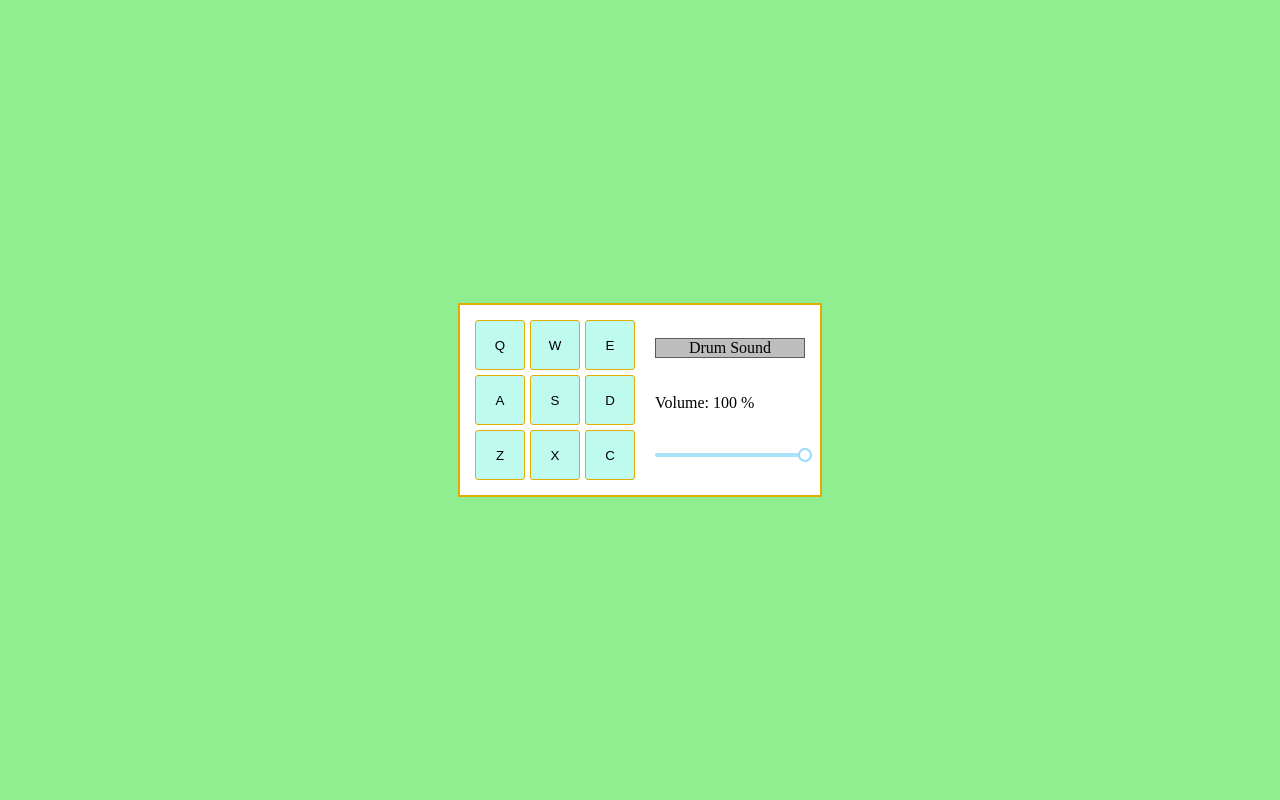
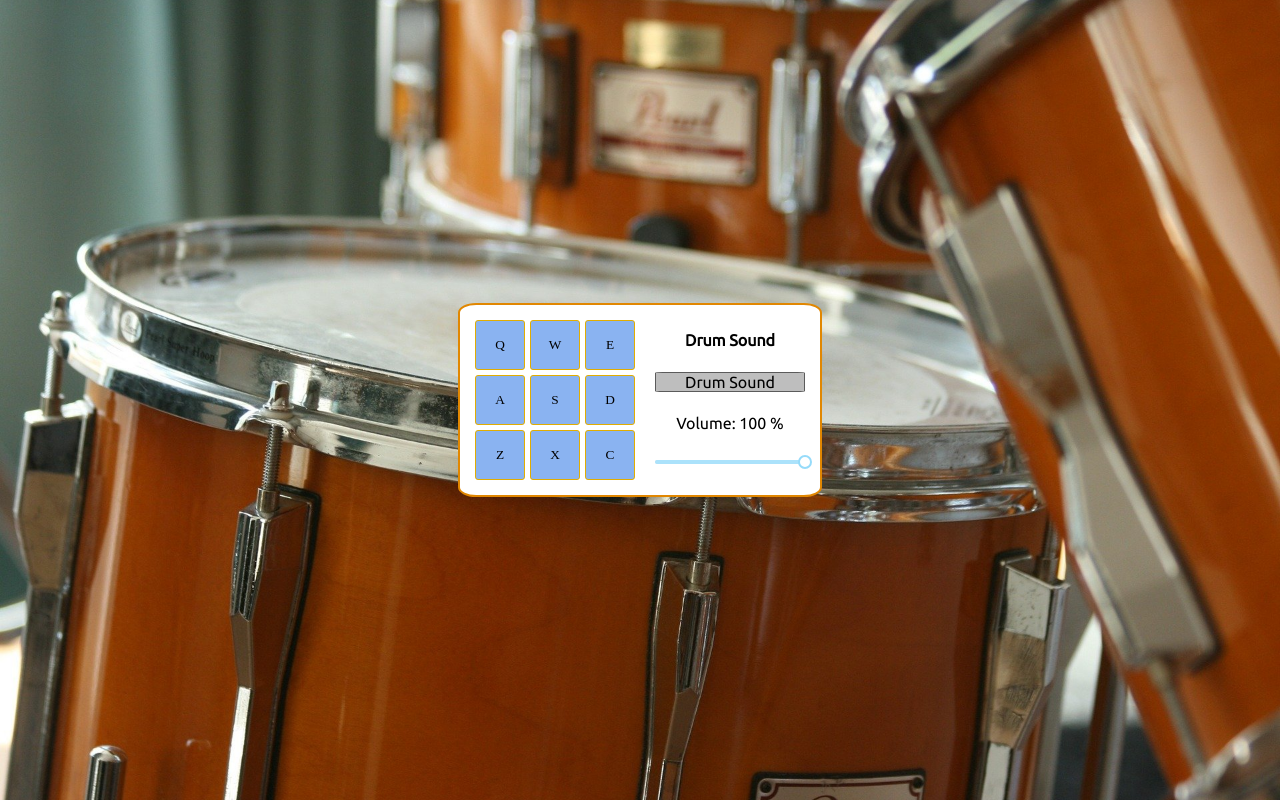
Before and after one commit to codyjamesbrooks/FCC-Drum-Machine, a React app: page / in a window 1280 px wide. Built offline with nearby package versions, Linux system fonts and the light colour scheme; a web font is replaced by a local one.

Commit message:
style and volume

```diff
--- a/src/controls.js
+++ b/src/controls.js
@@ -6,13 +6,15 @@ class Controls extends React.Component {
   render() {
     return (
       <div id="drum-controls">
+        <h4 id="display-label">Drum Sound</h4>
         <label id="display">{this.props.name}</label>
-        <label>Volume: {this.props.volume} %</label>
+        <label id="volume-label">Volume: {this.props.volume} %</label>
         <Slider
           min={0}
           max={100}
           value={this.props.volume}
           onChange={this.props.sliderChange}
+          id="volume-slider"
         />
       </div>
     );
--- a/src/drumpad.js
+++ b/src/drumpad.js
@@ -2,9 +2,12 @@ import React from "react";
 
 class DrumPad extends React.Component {
   render() {
-    const handleButton = function (event) {
+    let soundVolume = this.props.volume / 100;
+
+    const handleButton = (event) => {
       let name = event.target.id;
       let sound = document.getElementById(name).firstChild;
+      document.getElementById(name).firstChild.volume = soundVolume;
       sound.play();
     };
 
--- a/src/index.css
+++ b/src/index.css
@@ -1,17 +1,23 @@
+@import url("https://fonts.googleapis.com/css2?family=Ubuntu&family=Yatra+One&display=swap");
+
 * {
   margin: 0;
   padding: 0;
   box-sizing: border-box;
+}
+html {
+  background: url("drums-246840_1920.jpg") no-repeat center center fixed;
+  background-size: cover;
 }
 body {
   display: flex;
   justify-content: center;
   align-items: center;
   height: 100vh;
-  background-color: lightgreen;
 }
 #drum-machine {
-  border: 2px solid #e1ad01;
+  border: 2px solid #e18701;
+  border-radius: 5%;
   background-color: white;
   padding: 15px;
   display: grid;
@@ -33,9 +39,10 @@ body {
   gap: 5px 5px;
 }
 button {
+  font-family: "Yatra One";
   border: 1px solid #e1ad01;
   border-radius: 6%;
-  background-color: rgba(55, 241, 201, 0.322);
+  background-color: #015be175;
 }
 #Heater {
   grid-area: Q;
@@ -72,10 +79,19 @@ button {
   display: flex;
   flex-direction: column;
   justify-content: space-around;
+  text-align: center;
 }
 #display {
+  font-family: Ubuntu;
   border: 1px solid rgba(0, 0, 0, 0.521);
+  border-radius: 5%;
   text-align: center;
   background-color: rgba(128, 128, 128, 0.514);
   width: 150px;
 }
+#display-label {
+  font-family: Ubuntu;
+}
+#volume-label {
+  font-family: Ubuntu;
+}
--- a/src/index.js
+++ b/src/index.js
@@ -51,9 +51,7 @@ class App extends React.Component {
   }
 
   sliderChange = (value) => {
-    console.log(value);
     this.setState({ volume: value });
-    console.log(this.state.volume / 100);
   };
 
   render() {
```
Also changed, not shown: src/drums-246840_1920.jpg (added).
